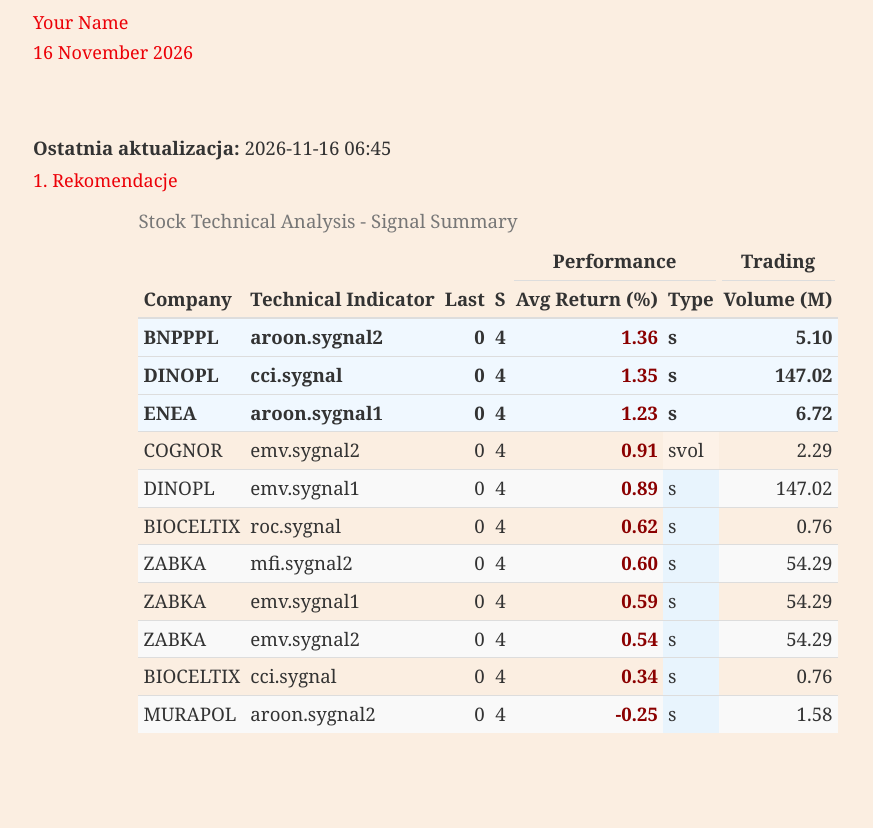
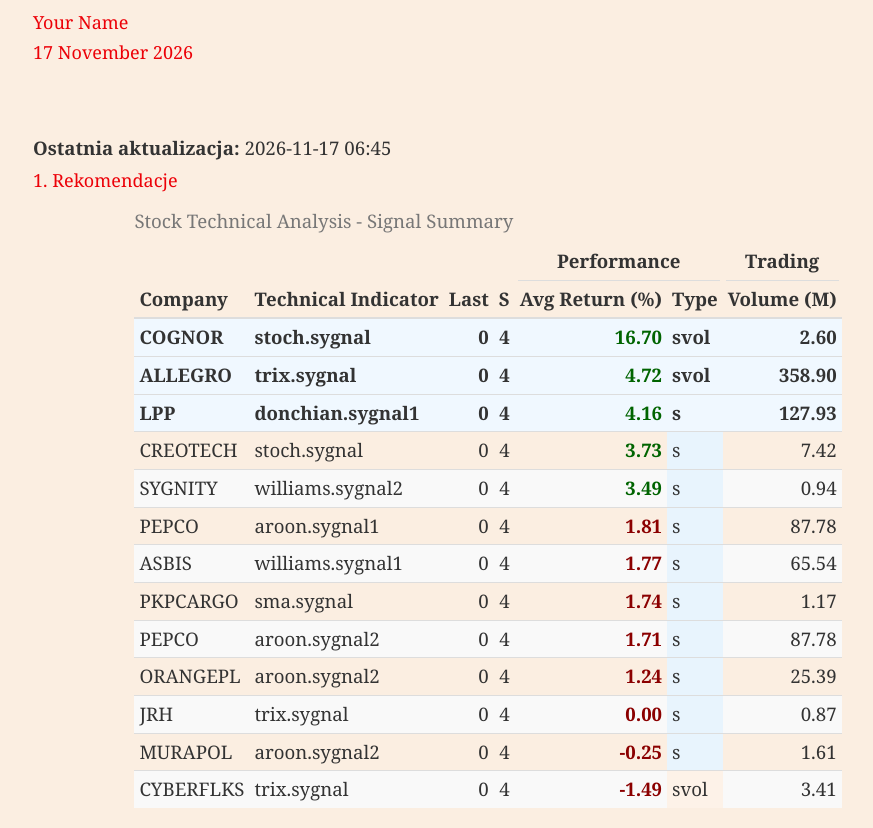
Before and after one commit to ignacymorawski/kipling, a plain HTML site: page index.html in a window 1280 px wide. Shown: the part 68-896 px from the top of the page, without its empty margins (152-1025 px from the left). Before the commit the page ends 821 px from the top, so only its background shows below. Drawn offline with nearby package versions, Linux system fonts and the light colour scheme; some packages are replaced by stand-ins of ours.

Commit message:
Auto-update site: 2026-11-17 06:45:06

```diff
--- a/index.html
+++ b/index.html
@@ -11,7 +11,7 @@
 
 <meta name="author" content="Your Name" />
 
-<meta name="date" content="2026-11-16" />
+<meta name="date" content="2026-11-17" />
 
 <title>Analysis of Recommended Stocks</title>
 
@@ -576,7 +576,7 @@ display: none;
 
 <h1 class="title toc-ignore">Analysis of Recommended Stocks</h1>
 <h4 class="author">Your Name</h4>
-<h4 class="date">16 November 2026</h4>
+<h4 class="date">17 November 2026</h4>
 
 </div>
 
@@ -607,7 +607,7 @@ background-color: #FBEEE1;
 }
 </style>
 <p><br /><br /></p>
-<p><strong>Ostatnia aktualizacja:</strong> 2026-11-16 06:45</p>
+<p><strong>Ostatnia aktualizacja:</strong> 2026-11-17 06:45</p>
 <div id="rekomendacje" class="section level4">
 <h4>1. Rekomendacje</h4>
 <table class="table table-striped table-hover table-condensed table-responsive" style="width: auto !important; margin-left: auto; margin-right: auto;">
@@ -656,10 +656,10 @@ Volume (M)
 <tbody>
 <tr>
 <td style="text-align:left;font-weight: bold;background-color: rgba(240, 248, 255, 255) !important;">
-BNPPPL
+COGNOR
 </td>
 <td style="text-align:left;font-weight: bold;background-color: rgba(240, 248, 255, 255) !important;">
-aroon.sygnal2
+stoch.sygnal
 </td>
 <td style="text-align:right;font-weight: bold;background-color: rgba(240, 248, 255, 255) !important;">
 0
@@ -667,22 +667,22 @@ aroon.sygnal2
 <td style="text-align:right;font-weight: bold;background-color: rgba(240, 248, 255, 255) !important;">
 4
 </td>
-<td style="text-align:right;font-weight: bold;color: darkred !important;font-weight: bold;background-color: rgba(240, 248, 255, 255) !important;">
-1.36
+<td style="text-align:right;font-weight: bold;color: darkgreen !important;font-weight: bold;background-color: rgba(240, 248, 255, 255) !important;">
+16.70
 </td>
-<td style="text-align:left;background-color: rgba(232, 244, 253, 255) !important;font-weight: bold;background-color: rgba(240, 248, 255, 255) !important;">
-s
+<td style="text-align:left;background-color: rgba(253, 242, 232, 255) !important;font-weight: bold;background-color: rgba(240, 248, 255, 255) !important;">
+svol
 </td>
 <td style="text-align:right;font-weight: bold;background-color: rgba(240, 248, 255, 255) !important;">
-5.10
+2.60
 </td>
 </tr>
 <tr>
 <td style="text-align:left;font-weight: bold;background-color: rgba(240, 248, 255, 255) !important;">
-DINOPL
+ALLEGRO
 </td>
 <td style="text-align:left;font-weight: bold;background-color: rgba(240, 248, 255, 255) !important;">
-cci.sygnal
+trix.sygnal
 </td>
 <td style="text-align:right;font-weight: bold;background-color: rgba(240, 248, 255, 255) !important;">
 0
@@ -690,22 +690,22 @@ cci.sygnal
 <td style="text-align:right;font-weight: bold;background-color: rgba(240, 248, 255, 255) !important;">
 4
 </td>
-<td style="text-align:right;font-weight: bold;color: darkred !important;font-weight: bold;background-color: rgba(240, 248, 255, 255) !important;">
-1.35
+<td style="text-align:right;font-weight: bold;color: darkgreen !important;font-weight: bold;background-color: rgba(240, 248, 255, 255) !important;">
+4.72
 </td>
-<td style="text-align:left;background-color: rgba(232, 244, 253, 255) !important;font-weight: bold;background-color: rgba(240, 248, 255, 255) !important;">
-s
+<td style="text-align:left;background-color: rgba(253, 242, 232, 255) !important;font-weight: bold;background-color: rgba(240, 248, 255, 255) !important;">
+svol
 </td>
 <td style="text-align:right;font-weight: bold;background-color: rgba(240, 248, 255, 255) !important;">
-147.02
+358.90
 </td>
 </tr>
 <tr>
 <td style="text-align:left;font-weight: bold;background-color: rgba(240, 248, 255, 255) !important;">
-ENEA
+LPP
 </td>
 <td style="text-align:left;font-weight: bold;background-color: rgba(240, 248, 255, 255) !important;">
-aroon.sygnal1
+donchian.sygnal1
 </td>
 <td style="text-align:right;font-weight: bold;background-color: rgba(240, 248, 255, 255) !important;">
 0
@@ -713,22 +713,68 @@ aroon.sygnal1
 <td style="text-align:right;font-weight: bold;background-color: rgba(240, 248, 255, 255) !important;">
 4
 </td>
-<td style="text-align:right;font-weight: bold;color: darkred !important;font-weight: bold;background-color: rgba(240, 248, 255, 255) !important;">
-1.23
+<td style="text-align:right;font-weight: bold;color: darkgreen !important;font-weight: bold;background-color: rgba(240, 248, 255, 255) !important;">
+4.16
 </td>
 <td style="text-align:left;background-color: rgba(232, 244, 253, 255) !important;font-weight: bold;background-color: rgba(240, 248, 255, 255) !important;">
 s
 </td>
 <td style="text-align:right;font-weight: bold;background-color: rgba(240, 248, 255, 255) !important;">
-6.72
+127.93
 </td>
 </tr>
 <tr>
 <td style="text-align:left;">
-COGNOR
+CREOTECH
 </td>
 <td style="text-align:left;">
-emv.sygnal2
+stoch.sygnal
+</td>
+<td style="text-align:right;">
+0
+</td>
+<td style="text-align:right;">
+4
+</td>
+<td style="text-align:right;font-weight: bold;color: darkgreen !important;">
+3.73
+</td>
+<td style="text-align:left;background-color: rgba(232, 244, 253, 255) !important;">
+s
+</td>
+<td style="text-align:right;">
+7.42
+</td>
+</tr>
+<tr>
+<td style="text-align:left;">
+SYGNITY
+</td>
+<td style="text-align:left;">
+williams.sygnal2
+</td>
+<td style="text-align:right;">
+0
+</td>
+<td style="text-align:right;">
+4
+</td>
+<td style="text-align:right;font-weight: bold;color: darkgreen !important;">
+3.49
+</td>
+<td style="text-align:left;background-color: rgba(232, 244, 253, 255) !important;">
+s
+</td>
+<td style="text-align:right;">
+0.94
+</td>
+</tr>
+<tr>
+<td style="text-align:left;">
+PEPCO
+</td>
+<td style="text-align:left;">
+aroon.sygnal1
 </td>
 <td style="text-align:right;">
 0
@@ -737,21 +783,21 @@ emv.sygnal2
 4
 </td>
 <td style="text-align:right;font-weight: bold;color: darkred !important;">
-0.91
+1.81
 </td>
-<td style="text-align:left;background-color: rgba(253, 242, 232, 255) !important;">
-svol
+<td style="text-align:left;background-color: rgba(232, 244, 253, 255) !important;">
+s
 </td>
 <td style="text-align:right;">
-2.29
+87.78
 </td>
 </tr>
 <tr>
 <td style="text-align:left;">
-DINOPL
+ASBIS
 </td>
 <td style="text-align:left;">
-emv.sygnal1
+williams.sygnal1
 </td>
 <td style="text-align:right;">
 0
@@ -760,21 +806,21 @@ emv.sygnal1
 4
 </td>
 <td style="text-align:right;font-weight: bold;color: darkred !important;">
-0.89
+1.77
 </td>
 <td style="text-align:left;background-color: rgba(232, 244, 253, 255) !important;">
 s
 </td>
 <td style="text-align:right;">
-147.02
+65.54
 </td>
 </tr>
 <tr>
 <td style="text-align:left;">
-BIOCELTIX
+PKPCARGO
 </td>
 <td style="text-align:left;">
-roc.sygnal
+sma.sygnal
 </td>
 <td style="text-align:right;">
 0
@@ -783,21 +829,21 @@ roc.sygnal
 4
 </td>
 <td style="text-align:right;font-weight: bold;color: darkred !important;">
-0.62
+1.74
 </td>
 <td style="text-align:left;background-color: rgba(232, 244, 253, 255) !important;">
 s
 </td>
 <td style="text-align:right;">
-0.76
+1.17
 </td>
 </tr>
 <tr>
 <td style="text-align:left;">
-ZABKA
+PEPCO
 </td>
 <td style="text-align:left;">
-mfi.sygnal2
+aroon.sygnal2
 </td>
 <td style="text-align:right;">
 0
@@ -806,21 +852,21 @@ mfi.sygnal2
 4
 </td>
 <td style="text-align:right;font-weight: bold;color: darkred !important;">
-0.60
+1.71
 </td>
 <td style="text-align:left;background-color: rgba(232, 244, 253, 255) !important;">
 s
 </td>
 <td style="text-align:right;">
-54.29
+87.78
 </td>
 </tr>
 <tr>
 <td style="text-align:left;">
-ZABKA
+ORANGEPL
 </td>
 <td style="text-align:left;">
-emv.sygnal1
+aroon.sygnal2
 </td>
 <td style="text-align:right;">
 0
@@ -829,21 +875,21 @@ emv.sygnal1
 4
 </td>
 <td style="text-align:right;font-weight: bold;color: darkred !important;">
-0.59
+1.24
 </td>
 <td style="text-align:left;background-color: rgba(232, 244, 253, 255) !important;">
 s
 </td>
 <td style="text-align:right;">
-54.29
+25.39
 </td>
 </tr>
 <tr>
 <td style="text-align:left;">
-ZABKA
+JRH
 </td>
 <td style="text-align:left;">
-emv.sygnal2
+trix.sygnal
 </td>
 <td style="text-align:right;">
 0
@@ -852,36 +898,13 @@ emv.sygnal2
 4
 </td>
 <td style="text-align:right;font-weight: bold;color: darkred !important;">
-0.54
+0.00
 </td>
 <td style="text-align:left;background-color: rgba(232, 244, 253, 255) !important;">
 s
 </td>
 <td style="text-align:right;">
-54.29
-</td>
-</tr>
-<tr>
-<td style="text-align:left;">
-BIOCELTIX
-</td>
-<td style="text-align:left;">
-cci.sygnal
-</td>
-<td style="text-align:right;">
-0
-</td>
-<td style="text-align:right;">
-4
-</td>
-<td style="text-align:right;font-weight: bold;color: darkred !important;">
-0.34
-</td>
-<td style="text-align:left;background-color: rgba(232, 244, 253, 255) !important;">
-s
-</td>
-<td style="text-align:right;">
-0.76
+0.87
 </td>
 </tr>
 <tr>
@@ -904,7 +927,30 @@ aroon.sygnal2
 s
 </td>
 <td style="text-align:right;">
-1.58
+1.61
+</td>
+</tr>
+<tr>
+<td style="text-align:left;">
+CYBERFLKS
+</td>
+<td style="text-align:left;">
+trix.sygnal
+</td>
+<td style="text-align:right;">
+0
+</td>
+<td style="text-align:right;">
+4
+</td>
+<td style="text-align:right;font-weight: bold;color: darkred !important;">
+-1.49
+</td>
+<td style="text-align:left;background-color: rgba(253, 242, 232, 255) !important;">
+svol
+</td>
+<td style="text-align:right;">
+3.41
 </td>
 </tr>
 </tbody>
```
